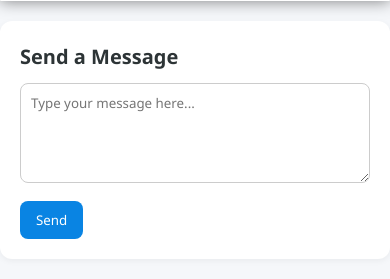
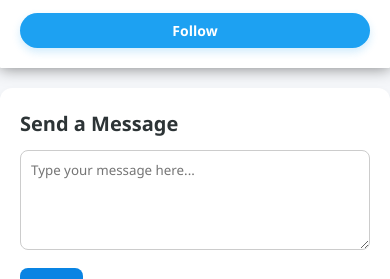
Before and after one commit to r-elopre/social-media, a Django app: a page that uses home/templates/home/searched_profile.html in a window 390 px wide. Shown: the part 145-424 px from the top of the page. Run offline with Django 5.2, Linux system fonts and the light colour scheme; data that the repository does not hold is empty.

Commit message:
follow button feature

```diff
--- a/home/static/home/js/searched_profile.js
+++ b/home/static/home/js/searched_profile.js
@@ -262,4 +262,37 @@ async function handleViewClick(e) {
   attachLikeHandlers();
   attachViewCommentHandlers();
   attachCommentFormHandlers();
+
+
+const followBtn = document.getElementById("follow-btn");
+if (followBtn) {
+  followBtn.addEventListener("click", async () => {
+    const username = followBtn.dataset.username;
+
+    try {
+      const res = await fetch("/toggle-follow/", {
+        method: "POST",
+        headers: {
+          "Content-Type": "application/json",
+          "X-CSRFToken": getCookie("csrftoken"),
+        },
+        body: JSON.stringify({ username }),
+      });
+
+      const data = await res.json();
+      if (data.status === "followed") {
+        followBtn.textContent = "Following";
+        followBtn.classList.add("following");
+      } else if (data.status === "unfollowed") {
+        followBtn.textContent = "Follow";
+        followBtn.classList.remove("following");
+      }
+    } catch (err) {
+      console.error("Follow toggle failed", err);
+    }
+  });
+}
+
+
+
 });
--- a/home/static/home/searched_profile.css
+++ b/home/static/home/searched_profile.css
@@ -440,3 +440,37 @@ video.post-media {
     padding: 0 !important;
   }
 }
+
+/* ───────────────────────────── */
+/* Follow Button - Industry Standard Blue */
+/* ───────────────────────────── */
+
+.follow-button {
+  margin-left: auto;
+  height: fit-content;
+  align-self: center;
+  background-color: #1da1f2; /* Twitter Blue */
+  color: white;
+  border: none;
+  border-radius: 9999px;
+  padding: 8px 20px;
+  font-size: 14px;
+  font-weight: 600;
+  cursor: pointer;
+  transition: background-color 0.25s ease, transform 0.15s ease;
+  box-shadow: 0 4px 8px rgba(29, 161, 242, 0.2);
+}
+
+.follow-button:hover {
+  background-color: #0d8ddb;
+  transform: translateY(-1px);
+}
+
+@media (max-width: 768px) {
+  .follow-button {
+    margin-top: 12px;
+    margin-left: 0;
+    width: 100%;
+    text-align: center;
+  }
+}
--- a/home/templates/home/searched_profile.html
+++ b/home/templates/home/searched_profile.html
@@ -14,11 +14,24 @@
   <!-- Profile Section -->
 <section class="profile-section">
   <img src="{{ user.profile_url }}" alt="Profile Picture" class="profile-pic">
+
   <div class="profile-info">
     <h2>{{ user.full_name }}</h2>
     <p>{{ user.bio }}</p>
   </div>
+
+  <!-- Follow Button (no form) -->
+<button type="button"
+        class="follow-button {% if is_following %}following{% endif %}"
+        id="follow-btn"
+        data-username="{{ user.username }}">
+  {% if is_following %}Following{% else %}Follow{% endif %}
+</button>
+
+
+
 </section>
+
 
   <!-- Send Message Section -->
   <section class="message-section">
--- a/home/urls.py
+++ b/home/urls.py
@@ -12,6 +12,7 @@ from .views import like_post_view, comment_post_view
 from .views import get_post_comments
 from .views import get_user_info_view
 from .views import global_posts_view
+from .views import toggle_follow_view
 
 
 
@@ -31,4 +32,6 @@ urlpatterns = [
     path("get-post-comments/<int:post_id>/", get_post_comments, name="get_post_comments"),
     path("get-user-info/<str:user_id>/", get_user_info_view, name="get_user_info"),
     path("global-posts/", global_posts_view, name="global_posts"),
+    path("toggle-follow/", toggle_follow_view, name="toggle_follow"),
+
 ]
--- a/home/views.py
+++ b/home/views.py
@@ -387,6 +387,18 @@ def searched_profile_view(request, username):
 
             return redirect("searched_profile", username=username)
 
+        # ✅ Check if current user is following the receiver
+        is_following = False
+        if user_id and receiver_data.get("user_id"):
+            try:
+                follow_check = supabase.table("follows").select("id")\
+                    .eq("follower_id", user_id)\
+                    .eq("following_id", receiver_data["user_id"])\
+                    .execute()
+                is_following = bool(follow_check.data)
+            except Exception as follow_error:
+                print("Follow status check failed:", follow_error)
+
         # Fetch latest 5 posts for that user
         posts_response = (
             supabase
@@ -446,7 +458,8 @@ def searched_profile_view(request, username):
 
         return render(request, "home/searched_profile.html", {
             "user": receiver_data,
-            "posts": posts
+            "posts": posts,
+            "is_following": is_following  # ✅ Pass this to template
         })
 
     except Exception as e:
@@ -692,3 +705,60 @@ def global_posts_view(request):
     except Exception as e:
         print("Global post fetch failed:", e)
         return JsonResponse({"status": "error", "message": str(e)}, status=500)
+
+
+
+@csrf_exempt
+def toggle_follow_view(request):
+    if request.method != "POST":
+        return JsonResponse({"status": "error", "message": "Only POST requests are allowed."}, status=405)
+
+    user_id = request.session.get("user_id")
+    if not user_id:
+        return JsonResponse({"status": "error", "message": "Authentication required."}, status=403)
+
+    try:
+        data = json.loads(request.body)
+        target_username = data.get("username")
+    except Exception:
+        return JsonResponse({"status": "error", "message": "Invalid JSON body."}, status=400)
+
+    if not target_username:
+        return JsonResponse({"status": "error", "message": "Missing target username."}, status=400)
+
+    try:
+        # Fetch target user's ID
+        target = supabase.table("accounts").select("user_id")\
+            .eq("username", target_username).single().execute()
+
+        if not target.data:
+            return JsonResponse({"status": "error", "message": "Target user not found."}, status=404)
+
+        target_id = target.data["user_id"]
+
+        if user_id == target_id:
+            return JsonResponse({"status": "error", "message": "You cannot follow yourself."}, status=400)
+
+        # Toggle follow state
+        follow_check = supabase.table("follows").select("id")\
+            .eq("follower_id", user_id)\
+            .eq("following_id", target_id)\
+            .execute()
+
+        if follow_check.data:
+            # Unfollow
+            supabase.table("follows").delete()\
+                .eq("follower_id", user_id)\
+                .eq("following_id", target_id)\
+                .execute()
+            return JsonResponse({"status": "unfollowed", "target": target_username})
+        else:
+            # Follow
+            supabase.table("follows").insert({
+                "follower_id": user_id,
+                "following_id": target_id
+            }).execute()
+            return JsonResponse({"status": "followed", "target": target_username})
+
+    except Exception as e:
+        return JsonResponse({"status": "error", "message": "Internal server error."}, status=500)
```
Also changed, not shown: db.sqlite3. Lines whose indentation alone changed are shown as unchanged.
